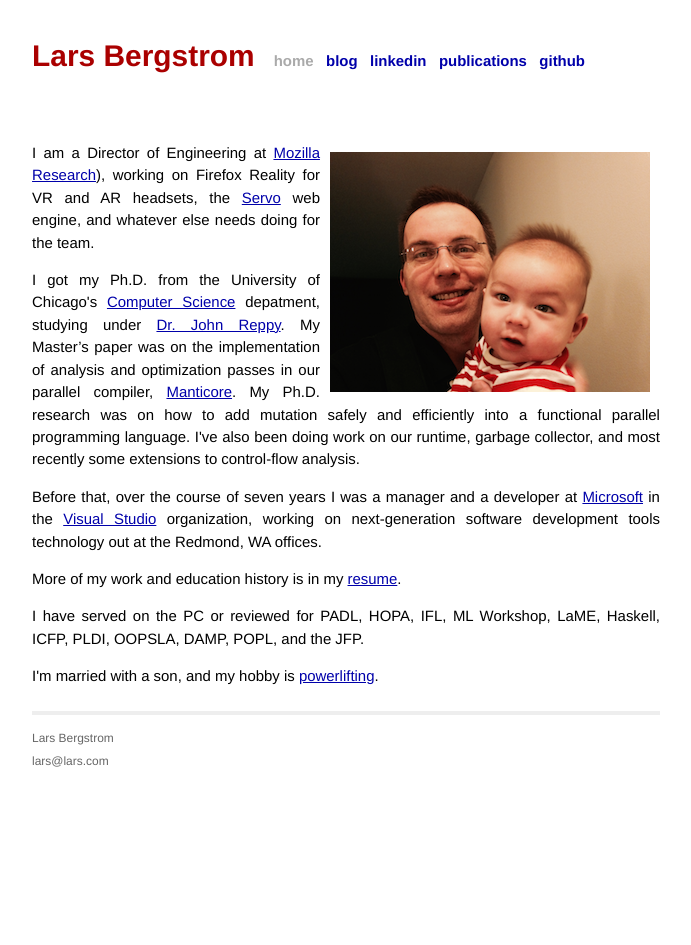
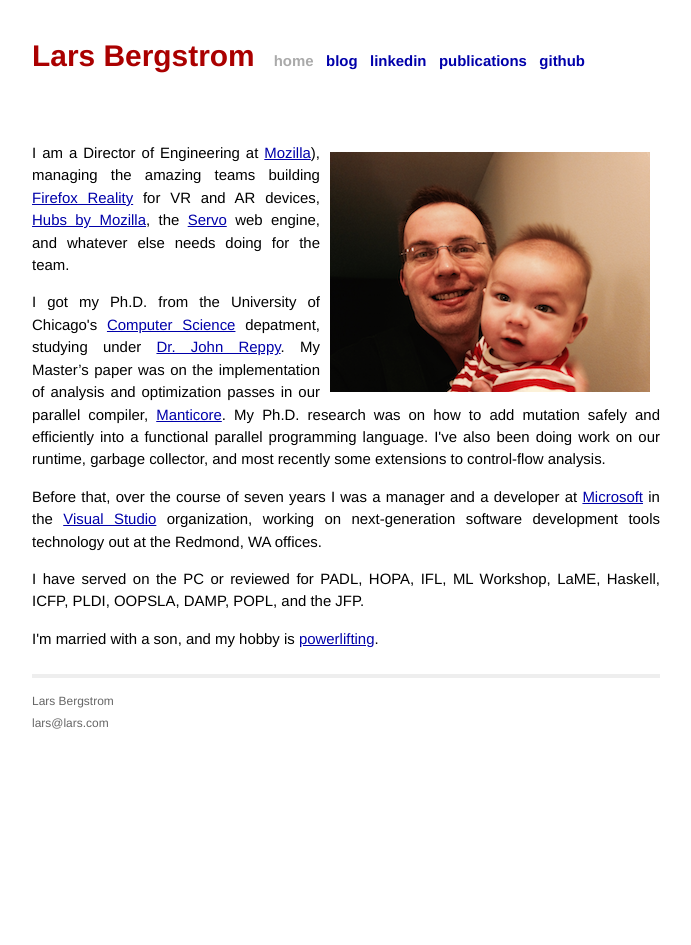
Before and after one commit to larsbergstrom/larsbergstrom.github.io, a Jekyll site: the page built from index.html, in a window 1280 px wide. Shown: the whole page, without its empty margins (294-985 px from the left). Built offline with Jekyll 4.4.1, drawn with Linux system fonts in a browser that asks for light colours.

Commit message:
Fix up role, remove resume

```diff
--- a/index.html
+++ b/index.html
@@ -6,14 +6,11 @@ title: Lars Bergstrom
 <div id="home">
   <img style="float:right" src="/images/LarsEric.png">
 <p>
-I am a Director of Engineering at <a href="https://research.mozilla.org">Mozilla Research</a>), working on Firefox Reality for VR and AR headsets, the <a href="https://github.com/servo/servo">Servo</a> web engine, and whatever else needs doing for the team.
+I am a Director of Engineering at <a href="https://www.mozilla.org">Mozilla</a>), managing the amazing teams building <a href="https://mixedreality.mozilla.org/firefox-reality/">Firefox Reality</a> for VR and AR devices, <a href="https://hubs.mozilla.com/">Hubs by Mozilla</a>, the <a href="https://github.com/servo/servo">Servo</a> web engine, and whatever else needs doing for the team.
 <p>
 I got my Ph.D. from the University of Chicago's <a href="https://www.cs.uchicago.edu">Computer Science</a> depatment, studying under <a href="https://people.cs.uchicago.edu/~jhr">Dr. John Reppy</a>. My Master’s paper was on the implementation of analysis and optimization passes in our parallel compiler, <a href="http://manticore.cs.uchicago.edu/">Manticore</a>. My Ph.D. research was on how to add mutation safely and efficiently into a functional parallel programming language. I've also been doing work on our runtime, garbage collector, and most recently some extensions to control-flow analysis.
 <p>
 Before that, over the course of seven years I was a manager and a developer at <a href="https://www.microsoft.com/">Microsoft</a> in the <a href="https://msdn.microsoft.com/vstudio/">Visual Studio</a> organization, working on next-generation software development tools technology out at the Redmond, WA offices.</p>
-<p>
-More of my work and education history is in my <a href="http://dl.dropbox.com/u/1620890/website/writings/LarsBergstromResume\
-.pdf">resume</a>.
 <p>
 I have served on the PC or reviewed for PADL, HOPA, IFL, ML Workshop, LaME, Haskell, ICFP, PLDI, OOPSLA, DAMP, POPL, and the JFP.
 <p>
```
